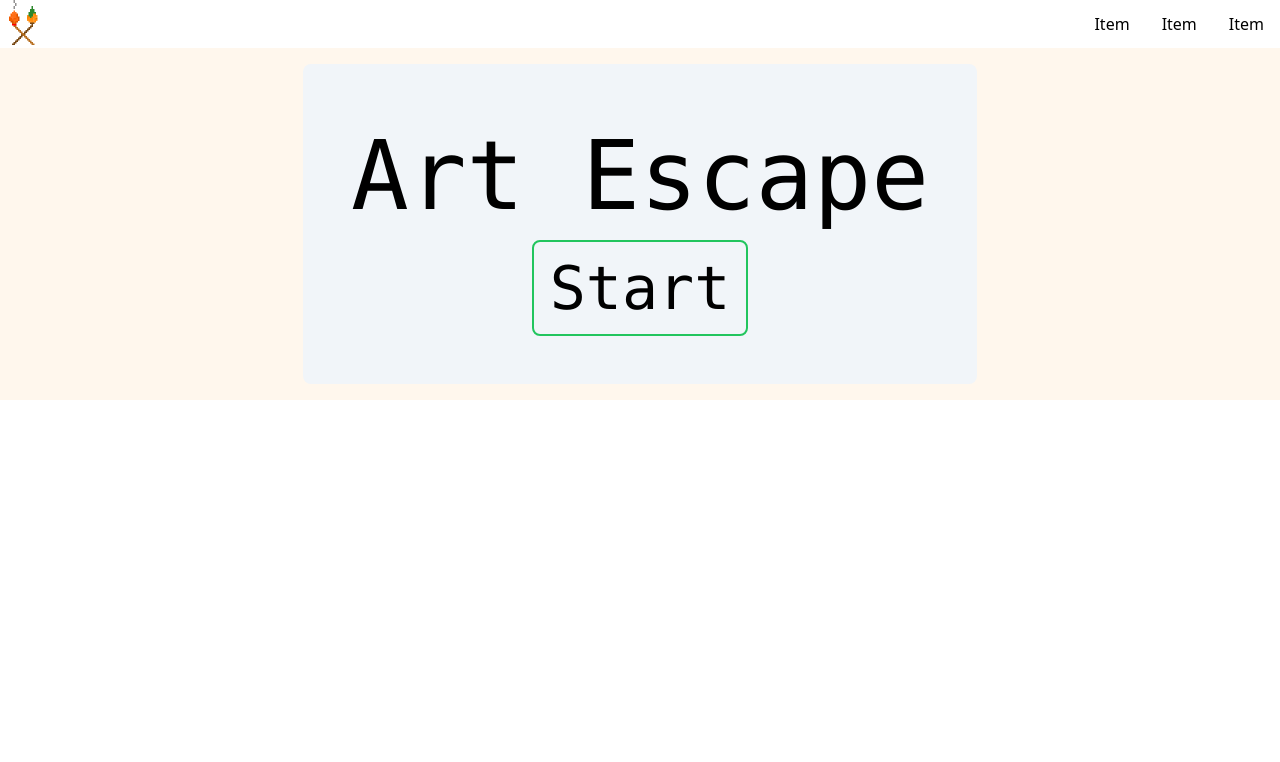
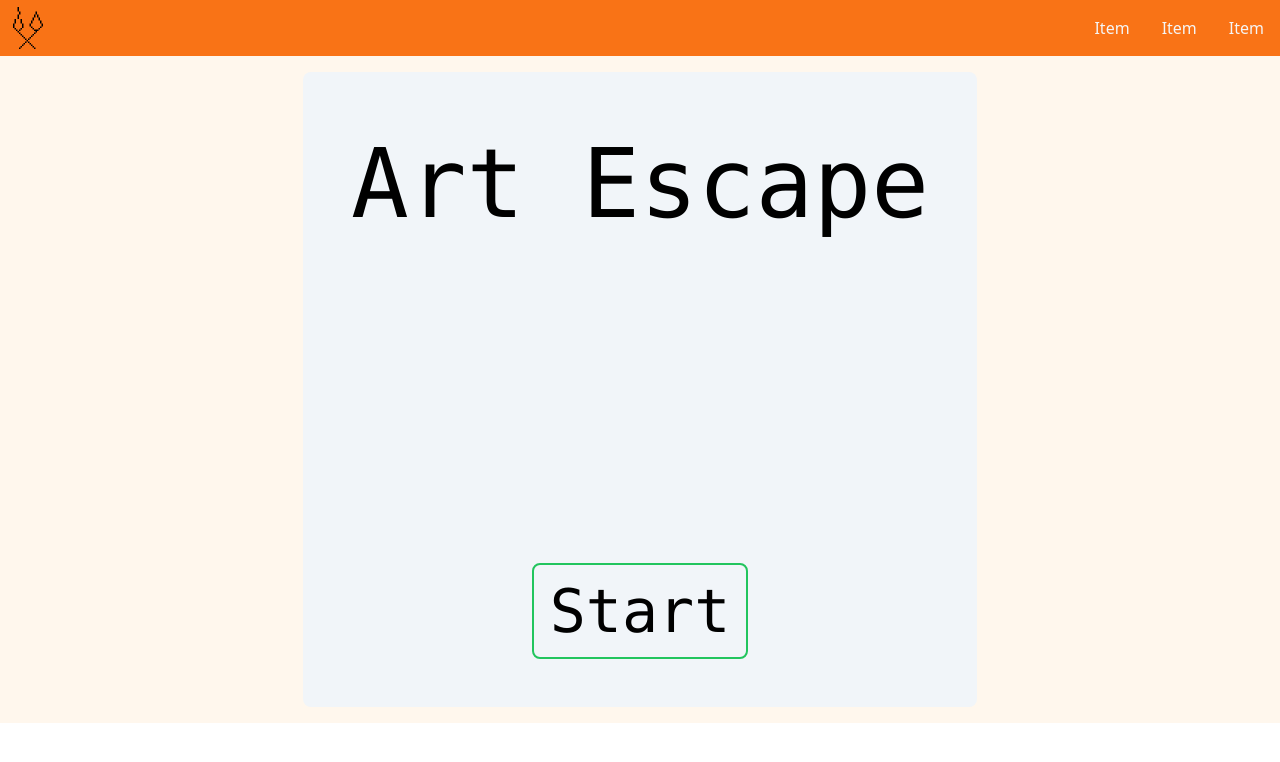
Before and after one commit to sjapaget/escape-game-react, a React (Vite) app: page / in a window 1280 px wide. Shown: the top 762 px of the page. Built offline with nearby package versions, Linux system fonts and the light colour scheme.

Commit message:
Add height to App component and change nav logo

```diff
--- a/src/App.jsx
+++ b/src/App.jsx
@@ -15,7 +15,7 @@ function App() {
   return (
     <div className='h-screen'>
       <Nav />
-      <div className="flex flex-row justify-center bg-orange-50 p-4 font-mono">
+      <div className="flex flex-row justify-center h-5/6 p-4 bg-orange-50 font-mono">
         {scene === 0 && <Start sceneChange={nextScene} />}
         {scene === 1 && <Scene1 />}
       </div>
--- a/src/components/Nav.jsx
+++ b/src/components/Nav.jsx
@@ -2,8 +2,8 @@ import React from 'react';
 
 const Nav = () => {
   return (
-    <div className='flex flex-row justify-between items-center'>
-      <img className='w-12' src="src/assets/Esc-Logo-8bit-colour.png" alt="logo" />
+    <div className='flex flex-row justify-between items-center bg-orange-500 text-neutral-100'>
+      <img className='w-12 m-1' src="src/assets/Esc-Logo-8bit.png" alt="logo" />
       <ul className='flex flex-row'>
         <li className='px-4'>Item</li>
         <li className='px-4'>Item</li>
```
Also changed, not shown: src/assets/Esc-Logo-8bit.png (added).
